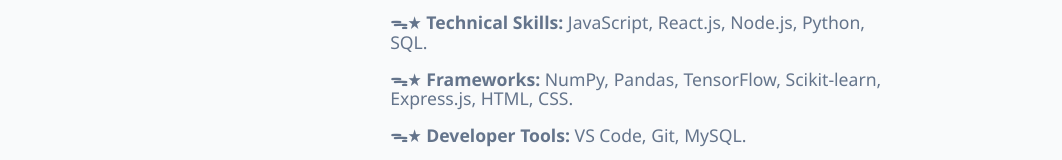
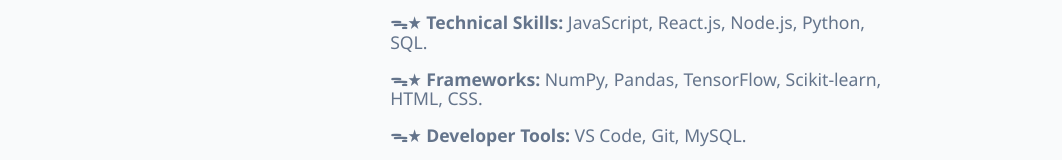
Before and after one commit to nishikasingh31/Portfolio-Using-React, a React (Vite) app: page /skills in a window 1280 px wide. Shown: the part 186-346 px from the top of the page, without its empty margins (1-1063 px from the left). Built offline with nearby package versions, Linux system fonts and the light colour scheme.

Commit message:
Update Skills.jsx

```diff
--- a/src/pages/Skills.jsx
+++ b/src/pages/Skills.jsx
@@ -6,7 +6,7 @@
         <h2><b>Skills</b></h2>
       <div className="skills-card">
       <p><b>ᯓ★ Technical Skills:</b> JavaScript, React.js, Node.js, Python, SQL.</p>
-      <p><b>ᯓ★ Frameworks:</b> NumPy, Pandas, TensorFlow, Scikit-learn, Express.js, HTML, CSS.</p>
+      <p><b>ᯓ★ Frameworks:</b> NumPy, Pandas, TensorFlow, Scikit-learn, HTML, CSS.</p>
       <p><b>ᯓ★ Developer Tools:</b> VS Code, Git, MySQL.</p>
       </div>
     </section>
```
